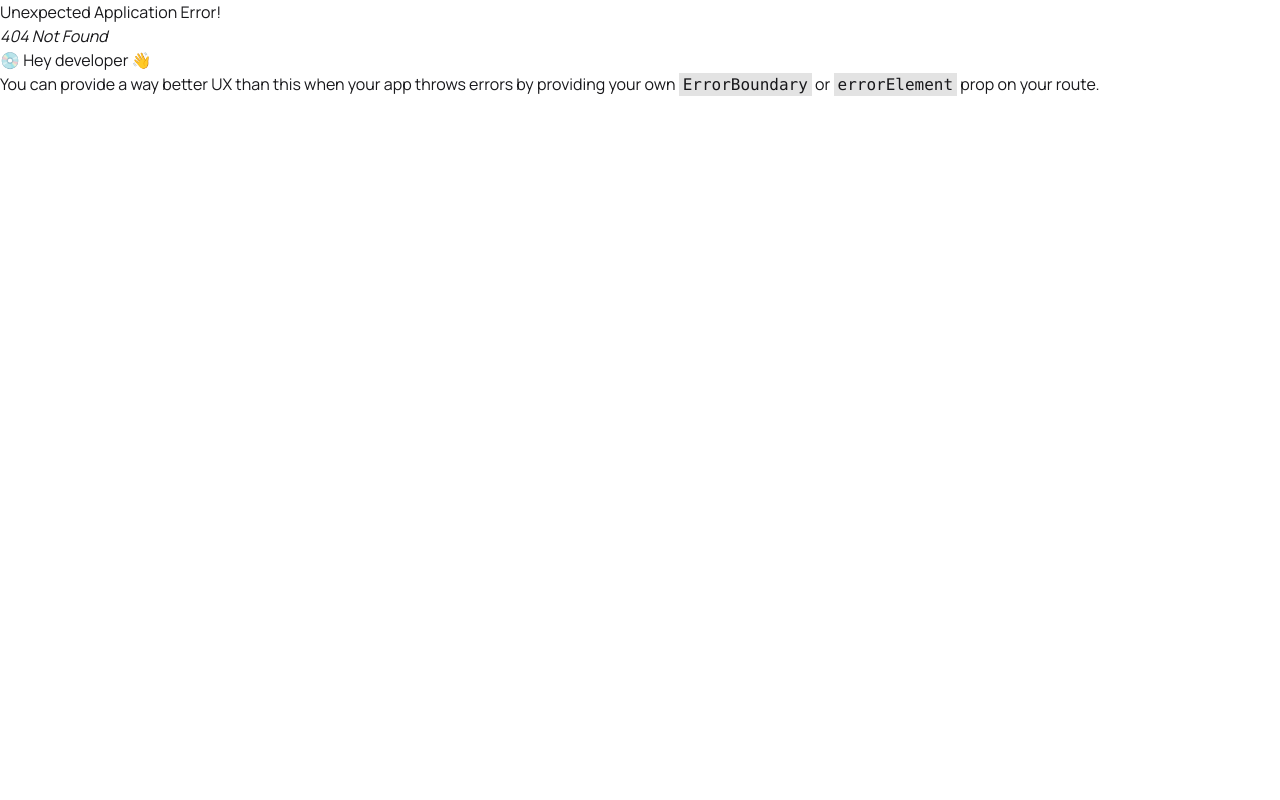
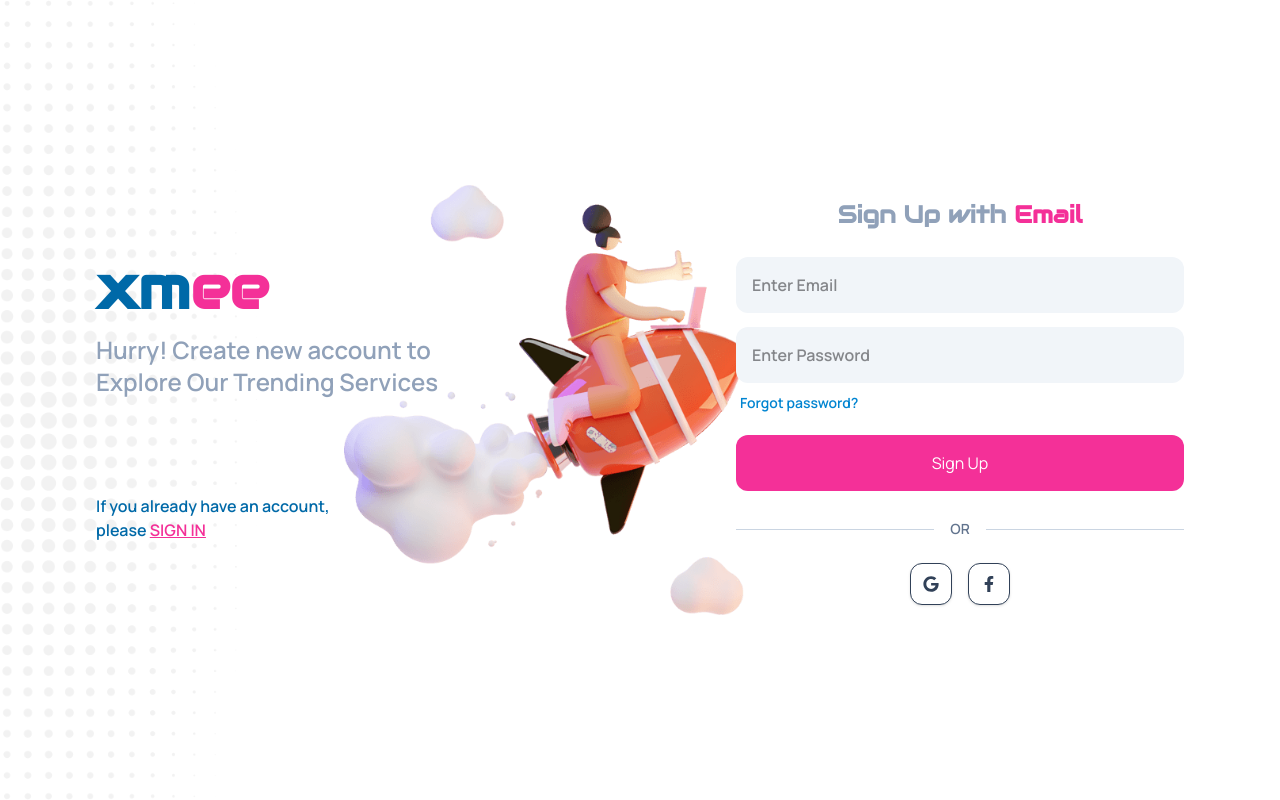
Before and after one commit to swarupSikder/xmee-login, a React (Vite) app: page /auth/sign-up in a window 1280 px wide. Before the commit this address had no page. Built offline with nearby package versions, Linux system fonts and the light colour scheme.

Commit message:
sign up page added

```diff
--- a/src/pages/Login.jsx
+++ b/src/pages/SignInPage.jsx
@@ -4,7 +4,7 @@ import intro_banner from '../assets/intro_banner.png'
 import { FaFacebookF, FaGoogle } from 'react-icons/fa';
 import { Link } from 'react-router';
 
-const Login = () => {
+const SignInPage = () => {
     return (
         <div className='min-h-lvh md:min-h-screen bg-contain bg-left bg-no-repeat relative' style={{ backgroundImage: `url(${shape1})` }}>
 
@@ -24,7 +24,7 @@ const Login = () => {
 
                     <p className='font-semibold text-sky-700 lg:mt-24 text-center lg:text-left'>
                         If you don't have an account, <br />
-                        please <Link className='text-primary underline'>SIGN UP</Link>
+                        please <Link to={'/auth/sign-up'} className='text-primary underline'>SIGN UP</Link>
                     </p>
                 </div>
 
@@ -61,4 +61,4 @@ const Login = () => {
     );
 };
 
-export default Login;
+export default SignInPage;
--- /dev/null
+++ b/src/pages/SignUpPage.jsx
@@ -0,0 +1,64 @@
+import React from 'react';
+import shape1 from '../assets/shape1.png'
+import intro_banner from '../assets/intro_banner.png'
+import { FaFacebookF, FaGoogle } from 'react-icons/fa';
+import { Link } from 'react-router';
+
+const SignUpPage = () => {
+    return (
+        <div className='min-h-lvh md:min-h-screen bg-contain bg-left bg-no-repeat relative' style={{ backgroundImage: `url(${shape1})` }}>
+
+            <div className='absolute -z-10 hidden lg:flex items-center justify-center w-full h-full'>
+                <img src={intro_banner} alt="" className='w-[400px] -ml-48' />
+            </div>
+
+            <div className='container mx-auto min-h-screen p-8 md:p-24 flex flex-col-reverse lg:flex-row items-center justify-between'>
+                {/* Left Part */}
+                <div>
+                    <h1 className='text-sky-700 text-2xl md:text-4xl lg:text-6xl font-extrabold font-audiowide text-center lg:text-left'>xm<span className='text-secondary'>ee</span></h1>
+
+                    <p className='my-4 font-semibold md:text-lg lg:text-2xl text-slate-400 text-center lg:text-left'>
+                        Hurry! Create new account to <br />
+                        Explore Our Trending Services
+                    </p>
+
+                    <p className='font-semibold text-sky-700 lg:mt-24 text-center lg:text-left'>
+                        If you already have an account, <br />
+                        please <Link to={'/'} className='text-secondary underline'>SIGN IN</Link>
+                    </p>
+                </div>
+
+                {/* Right Part */}
+                <div className="min-w-full md:min-w-md">
+                    <fieldset className="fieldset">
+                        <h3 className='text-slate-400 font-semibold text-lg md:text-2xl font-audiowide mb-4 text-center'>Sign Up with <span className='text-secondary'>Email</span></h3>
+                        <input type="email" className="p-3 md:p-4 rounded-xl text-sm md:text-base bg-slate-100 font-semibold my-1" placeholder="Enter Email" />
+                        <input type="password" className="p-3 md:p-4 rounded-xl text-sm md:text-base bg-slate-100 font-semibold my-1" placeholder="Enter Password" />
+                        <div><a className="link link-hover text-sm font-semibold text-sky-600 ml-1">Forgot password?</a></div>
+                        <button className="bg-secondary hover:bg-slate-500 text-white hover:cursor-pointer text-xs md:text-base rounded-xl mt-4 p-3 md:p-4">Sign Up</button>
+                    </fieldset>
+
+                    {/* Divider */}
+                    <div className="flex items-center my-6">
+                        <div className="flex-grow h-px bg-slate-300"></div>
+                        <span className="mx-4 text-sm text-slate-500 font-semibold">OR</span>
+                        <div className="flex-grow h-px bg-slate-300"></div>
+                    </div>
+
+                    {/* Social Login Buttons */}
+                    <div className="flex items-center justify-center gap-4">
+                        <button className="flex items-center justify-center bg-white border text-slate-700 hover:bg-slate-100 hover:cursor-pointer font-semibold p-3 rounded-xl shadow-sm">
+                            <FaGoogle />
+                        </button>
+
+                        <button className="flex items-center justify-center bg-white border text-slate-700 hover:bg-slate-100 hover:cursor-pointer font-semibold p-3 rounded-xl shadow-sm">
+                            <FaFacebookF />
+                        </button>
+                    </div>
+                </div>
+            </div>
+        </div>
+    );
+};
+
+export default SignUpPage;
```
Also changed, not shown: src/routers/router.jsx (+7 -2 lines).
